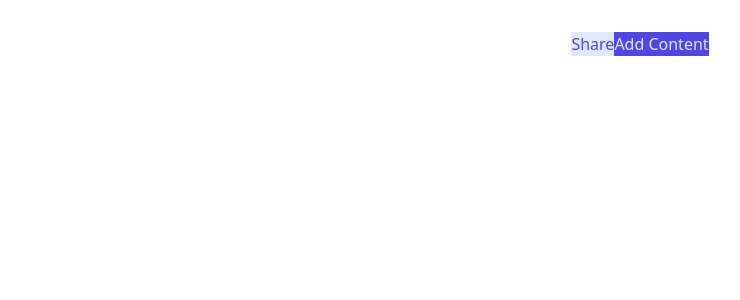
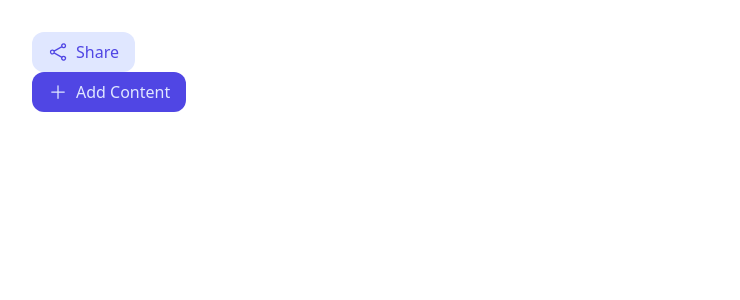
Before and after one commit to Hyper099/Second-Brain-App-Project, a React (Vite) app in the folder Frontend/: page / in a window 1280 px wide. Shown: the top 300 px of the page, without its empty margins (0-740 px from the left). Built offline with nearby package versions, Linux system fonts and the light colour scheme.

Commit message:
completed share and add content button

```diff
--- a/Frontend/src/App.tsx
+++ b/Frontend/src/App.tsx
@@ -1,13 +1,22 @@
 
-import './App.css'
-import { Button } from './components/ui/Button'
+import './App.css';
+import { PlusIcon } from './components/Icons/PlusIcon';
+import { ShareIcon } from './components/Icons/ShareIcon';
+import { Button } from './components/ui/Button';
 
 function App() {
 
+  function shareFunction() {
+    alert("Share button clicked");
+  }
+  function addContent() {
+    alert("content add button clicked");
+  }
+
   return (
     <>
-      <Button variant='primary' text='Share' />
-      <Button variant='secondary' text='Add Content' />
+      <Button variant='primary' size='md' text='Share' startIcon={<ShareIcon size='md'/>} onclick={shareFunction} />
+      <Button variant='secondary' size='md' text='Add Content' startIcon={<PlusIcon size='md'/>} onclick={addContent} />
     </>
   )
 }
--- /dev/null
+++ b/Frontend/src/components/Icons/IconProps.tsx
@@ -0,0 +1,9 @@
+export interface IconProps{
+   size: 'sm'|'md'|'lg';
+}
+
+export const iconSizes: Record<IconProps["size"], string> = {
+   sm: 'w-4 h-4',  // 16px
+   md: 'w-5 h-5',  // 24px
+   lg: 'w-8 h-8'   // 32px
+};
--- /dev/null
+++ b/Frontend/src/components/Icons/PlusIcon.tsx
@@ -0,0 +1,12 @@
+import { IconProps, iconSizes } from "./IconProps";
+
+export const PlusIcon = (props : IconProps) => {
+   return (
+      <svg xmlns="http://www.w3.org/2000/svg" fill="none" viewBox="0 0 24 24" stroke-width="1.5" stroke="currentColor"
+         className={iconSizes[props.size]}
+      >
+         <path stroke-linecap="round" stroke-linejoin="round" d="M12 4.5v15m7.5-7.5h-15" />
+      </svg>
+
+   );
+}
--- /dev/null
+++ b/Frontend/src/components/Icons/ShareIcon.tsx
@@ -0,0 +1,12 @@
+import { IconProps, iconSizes } from "./IconProps";
+
+export const ShareIcon = (props : IconProps) => {
+   return (
+      <svg xmlns="http://www.w3.org/2000/svg" fill="none" viewBox="0 0 24 24" stroke-width="1.5" stroke="currentColor"
+         className={iconSizes[props.size]}
+      >
+         <path stroke-linecap="round" stroke-linejoin="round" d="M7.217 10.907a2.25 2.25 0 1 0 0 2.186m0-2.186c.18.324.283.696.283 1.093s-.103.77-.283 1.093m0-2.186 9.566-5.314m-9.566 7.5 9.566 5.314m0 0a2.25 2.25 0 1 0 3.935 2.186 2.25 2.25 0 0 0-3.935-2.186Zm0-12.814a2.25 2.25 0 1 0 3.933-2.185 2.25 2.25 0 0 0-3.933 2.185Z" />
+      </svg>
+
+   );
+}
--- a/Frontend/src/components/ui/Button.tsx
+++ b/Frontend/src/components/ui/Button.tsx
@@ -13,14 +13,27 @@
    "primary": "bg-purpleLight text-purpleDark",
    "secondary": "bg-purpleDark text-purpleLight"
 }
+const variantSizes: Record<string, string> = {
+   "sm": "py-1 px-2",
+   "md": "py-2 px-4",
+   "lg": "py-3 px-6"
+}
+
+const defaultStyle = "rounded-xl flex gap-2 cursor-pointer items-center  "
 
 export const Button = (props: ButtonProps) => {
    return (
       <button
          onClick={props.onclick}
-         className={variantStyles[props.variant]}
+         className={`
+            ${variantStyles[props.variant]}
+            ${defaultStyle}
+            ${variantSizes[props.size]}
 
-      >{props.text}</button>
+         `}
+
+
+      >{props.startIcon}{props.text}{props.endIcon}</button>
    );
 
 }
```
